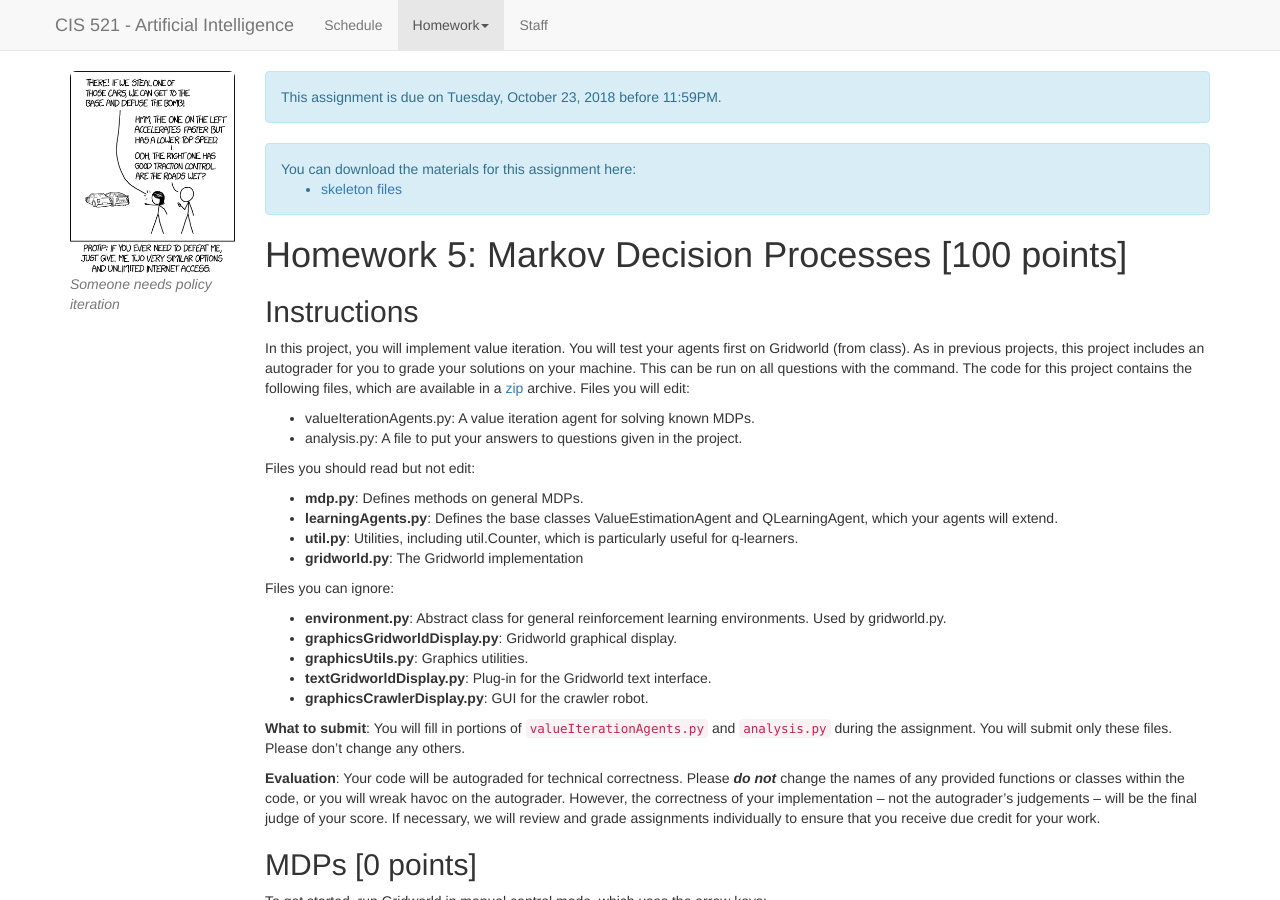
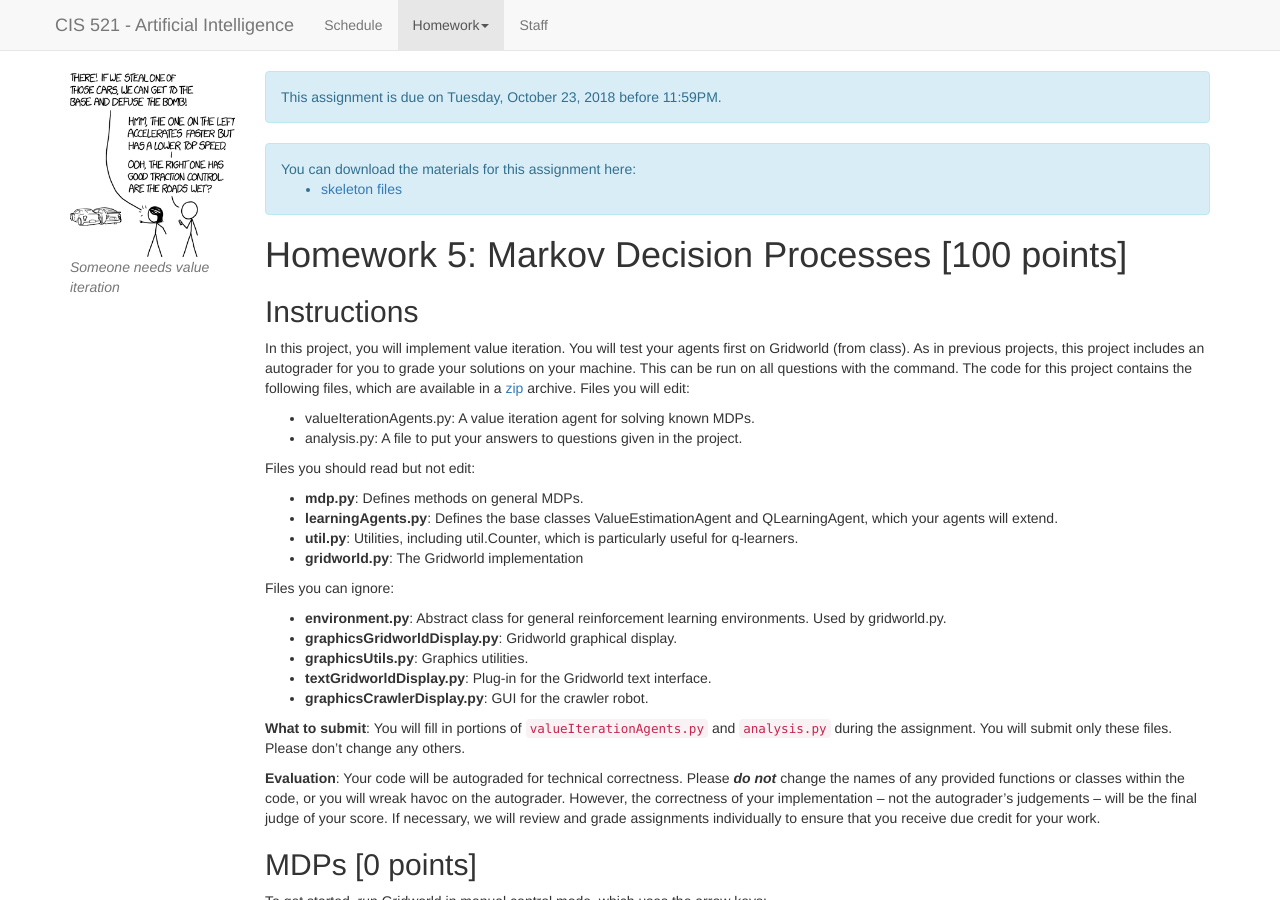
Before and after one commit to artificial-intelligence-class/artificial-intelligence-class.github.io, a Jekyll site: the page built from homeworks/hw5/homework5.md, in a window 1280 px wide and 900 px high. Built offline with Jekyll 4.4.1, drawn with Linux system fonts in a browser that asks for light colours; nearby versions of some CDN libraries; a script that is not in the unit is left out.

Commit message:
Adjusted image

```diff
--- a/homeworks/hw5/homework5.md
+++ b/homeworks/hw5/homework5.md
@@ -2,7 +2,7 @@
 layout: default
 img: decision_paralysis.png
 img_link: https://xkcd.com/1801/
-caption: Someone needs policy iteration
+caption: Someone needs value iteration
 title: CIS 521 Homework 5 "Markov Decision Processes"
 active_tab: homework
 release_date: 2018-10-16
```
Also changed, not shown: assets/img/decision_paralysis.png.
